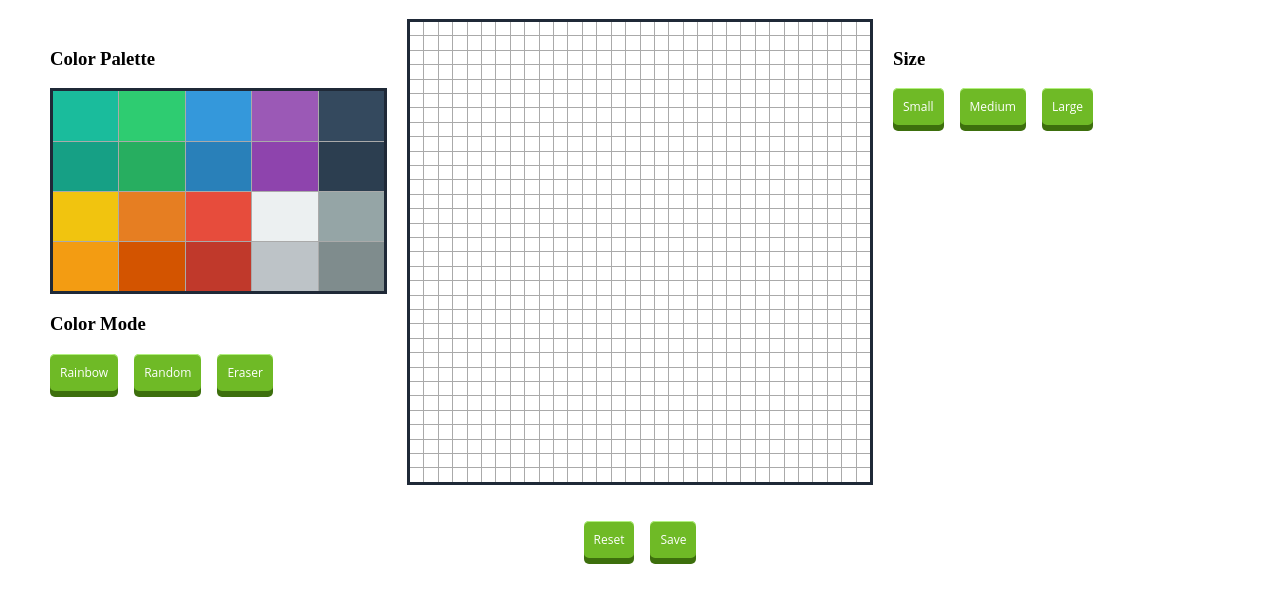
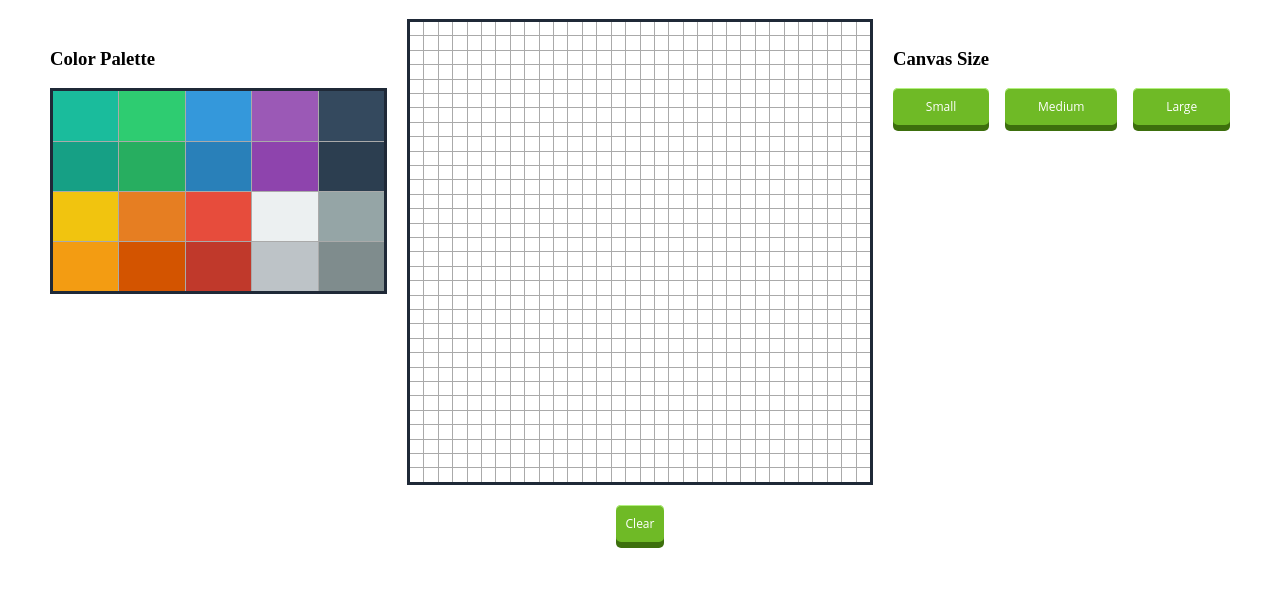
Before and after one commit to riyadfirdaus/etch-a-sketch, a website: page index.html in a window 1280 px wide. Shown: the part 61-664 px from the top of the page. Drawn offline with Linux system fonts and the light colour scheme.

Commit message:
Add clear function &Remove unused function

```diff
--- a/index.html
+++ b/index.html
@@ -19,32 +19,22 @@
       <div class="container">
         <h3>Color Palette</h3>
         <div class="gridContainer" id="colorPalette"></div>
-        <div id="modeControl">
-          <h3>Color Mode</h3>
-          <ul>
-            <li><button id="rainbowMode">Rainbow</button></li>
-            <li><button id="randomMode">Random</button></li>
-            <li><button id="eraserMode">Eraser</button></li>
-          </ul>
-        </div>
+        <div id="modeControl"></div>
       </div>
       <div class="gridContainer" id="canvasGrid"></div>
       <div class="container">
         <section id="sizeControl">
-          <h3>Size</h3>
+          <h3>Canvas Size</h3>
           <ul>
-            <li><button id="small">Small</button></li>
-            <li><button id="medium">Medium</button></li>
-            <li><button id="large">Large</button></li>
+            <button id="small">Small</button>
+            <button id="medium">Medium</button>
+            <button id="large">Large</button>
           </ul>
         </section>
       </div>
     </section>
     <section class="bottomButton">
-      <ul>
-        <li><button id="reset">Reset</button></li>
-        <li><button>Save</button></li>
-      </ul>
+      <button id="clear">Clear</button>
     </section>
   </body>
 </html>
--- a/main.js
+++ b/main.js
@@ -18,10 +18,13 @@ const palette = document.getElementById('colorPalette');
 const smallbtn = document.getElementById('small');
 const mediumbtn = document.getElementById('medium');
 const largebtn = document.getElementById('large');
+const clearbtn = document.getElementById('clear');
 let mouseColor = '#2c3e50';
 let mouseDown = false;
+let size;
 
-function createCanvas(size = 32){
+function createCanvas(value = 32){
+    size = value;
     canvas.innerHTML = '';
     canvas.style.gridTemplateColumns = `repeat(${size}, auto)`;
     for(let i=1; i<= size*size; i++){
@@ -56,16 +59,19 @@ function setMouseColor(color){
     document.getElementsByTagName('head')[0].appendChild(style);
 }
 function changeColor(e){
-    console.log(mouseDown);
     if (e.type === 'mouseenter' && !mouseDown)
         return;
     e.target.style.backgroundColor = mouseColor;
 }
 
-createCanvas();
-createPalette();
-setMouseColor(mouseColor);
-
 smallbtn.addEventListener('click', ()=> createCanvas(16));
 mediumbtn.addEventListener('click', ()=> createCanvas(32));
 largebtn.addEventListener('click', ()=> createCanvas(64));
+clearbtn.addEventListener('click',()=> createCanvas(size))
+
+window.onload = () =>{
+    createCanvas();
+    createPalette();
+    setMouseColor(mouseColor);
+}
+;
--- a/style.css
+++ b/style.css
@@ -21,8 +21,9 @@ header{
     background-color: #AAAAAA;
 }
 #canvasGrid{
-    width: 460px;
-    height: 460px;
+    min-width: 460px;
+    min-height: 460px;
+    max-height: 460px;
 }
 #colorPalette{
     width: auto;
@@ -59,12 +60,20 @@ footer{
 ul{
     padding: 0;
     display: flex;
-    flex-direction: row;
     gap: 16px;
     list-style-type: none;
-    flex-flow: wrap;
+    flex-flow: row wrap;
+    justify-content: center;
 }
+
+ul button{
+    flex:auto;
+}
+
 .bottomButton{
     display:flex;
     flex:auto;
 }
+#reset{
+    width: 10rem;
+}
```
